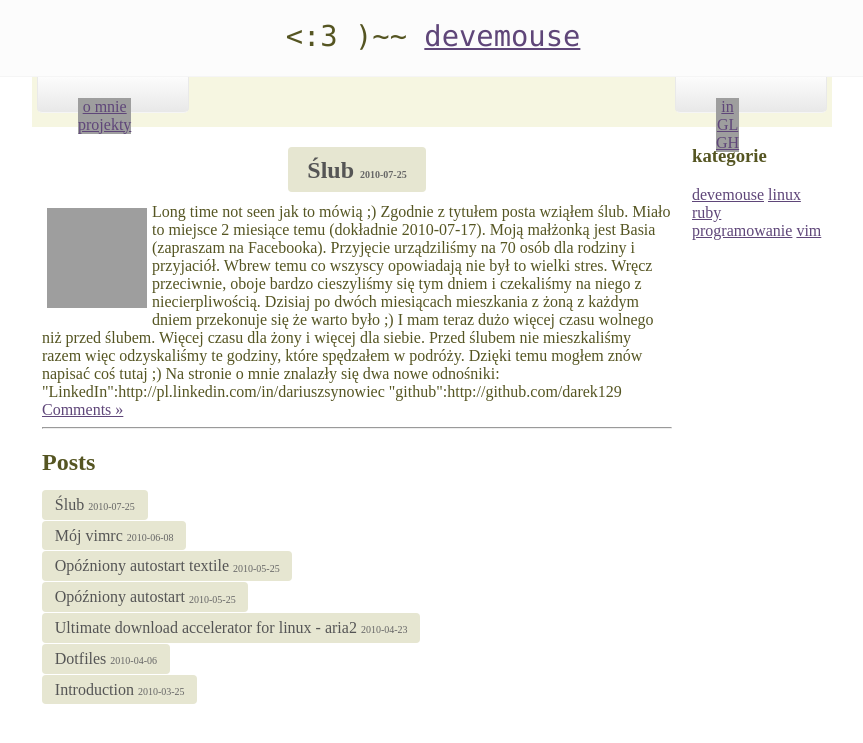
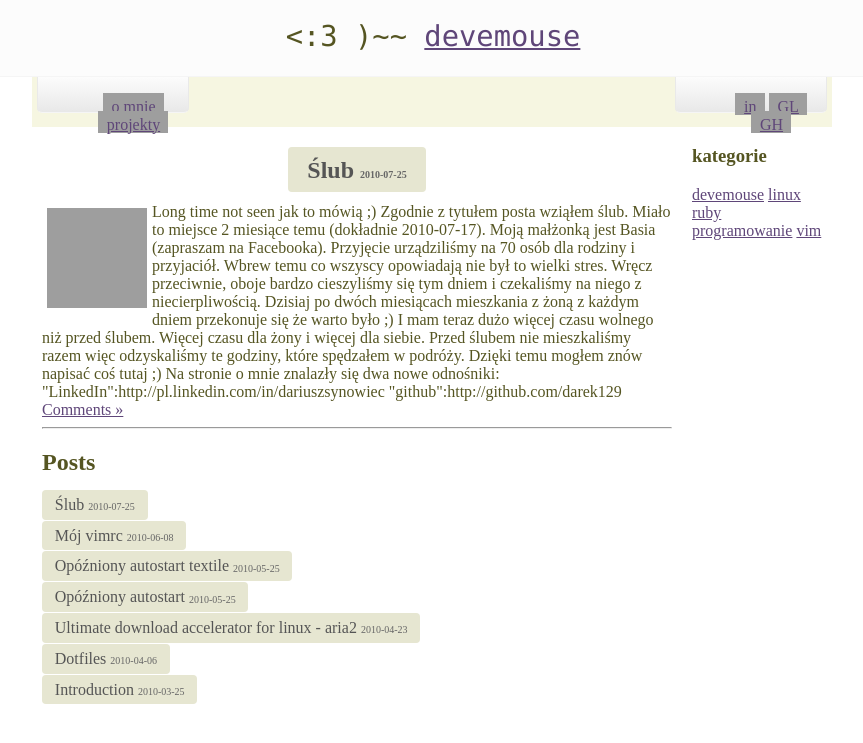
Before and after one commit to devemouse/devemouse.github.com, a Jekyll site: the page built from index.html, in a window 1280 px wide. Shown: the top 743 px of the page, without its empty margins (208-1071 px from the left). Built offline with Jekyll 4.4.1, drawn with Linux system fonts in a browser that asks for light colours; Markdown is read by kramdown in place of the engine named in the settings; grey boxes are pictures that could not be loaded.

Commit message:
updated css

```diff
--- a/css/default.css
+++ b/css/default.css
@@ -189,6 +189,9 @@ li.post {
 
 .nav-top li {
    background: url(https://assets1.github.com/images/modules/header/nav-rule.png) no-repeat 0px 50%;
+   display:inline;
+   margin: 0px;
+   padding: 5px 8px 0px 9px;
 }
 
 
```
